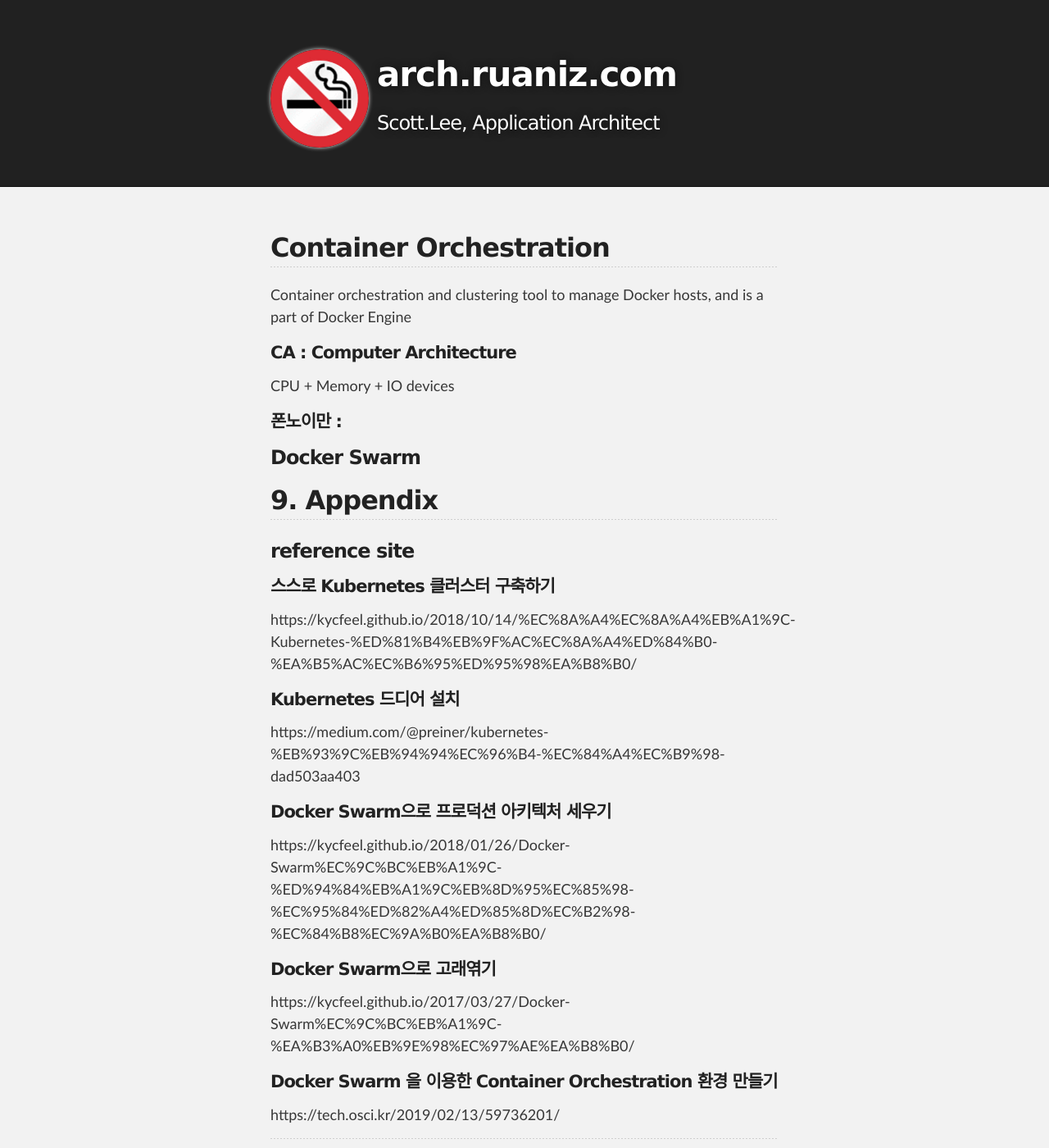
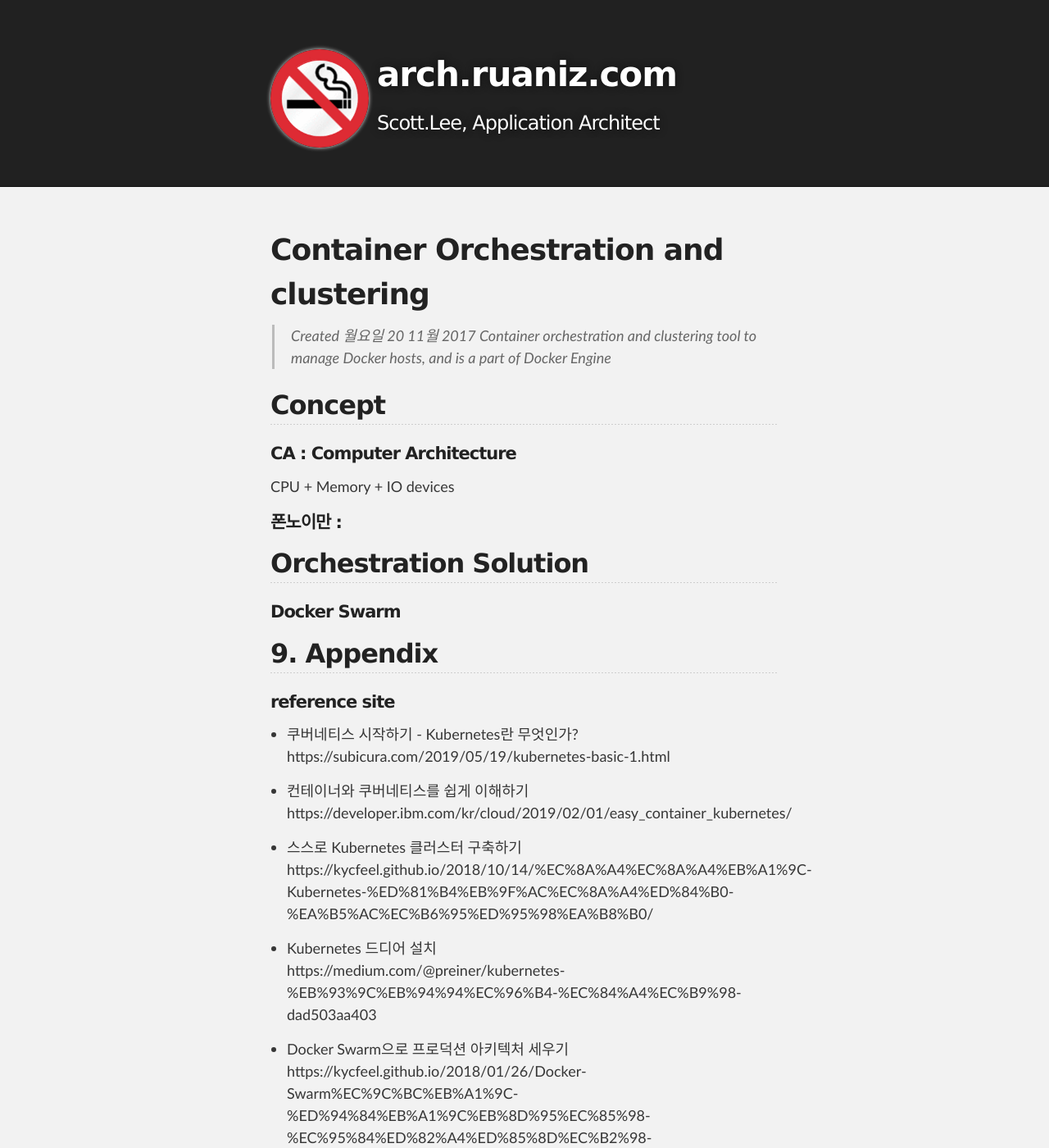
Before and after one commit to unlimited9/unlimited9.github.com, a Jekyll site: the page built from reference.notes/TA/cloud/docker/orchestration.n.clustering.md, in a window 1280 px wide and 1400 px high. Shown: the whole window at 82% size. Built offline with Jekyll 4.4.1, drawn with Linux system fonts in a browser that asks for light colours; our own code applies the rules of GitHub Pages for plain Markdown files; some of the changed text lies outside the part shown.

Commit message:
Update orchestration.n.clustering.md

```diff
--- a/reference.notes/TA/cloud/docker/orchestration.n.clustering.md
+++ b/reference.notes/TA/cloud/docker/orchestration.n.clustering.md
@@ -1,48 +1,54 @@
-## Container Orchestration
+# Container Orchestration and clustering
+
+>Created 월요일 20 11월 2017
 Container orchestration and clustering tool to manage Docker hosts, and is a part of Docker Engine
+
+## Concept
 
 #### CA : Computer Architecture
 CPU + Memory + IO devices
 
 #### 폰노이만 :
 
-### Docker Swarm
+## Orchestration Solution
+
+#### Docker Swarm
 
 ## 9. Appendix
 
-### reference site
+#### reference site
 
-#### 스스로 Kubernetes 클러스터 구축하기
+* 쿠버네티스 시작하기 - Kubernetes란 무엇인가?
+https://subicura.com/2019/05/19/kubernetes-basic-1.html
+
+* 컨테이너와 쿠버네티스를 쉽게 이해하기
+https://developer.ibm.com/kr/cloud/2019/02/01/easy_container_kubernetes/
+
+* 스스로 Kubernetes 클러스터 구축하기
 https://kycfeel.github.io/2018/10/14/%EC%8A%A4%EC%8A%A4%EB%A1%9C-Kubernetes-%ED%81%B4%EB%9F%AC%EC%8A%A4%ED%84%B0-%EA%B5%AC%EC%B6%95%ED%95%98%EA%B8%B0/
 
-#### Kubernetes 드디어 설치
+* Kubernetes 드디어 설치
 https://medium.com/@preiner/kubernetes-%EB%93%9C%EB%94%94%EC%96%B4-%EC%84%A4%EC%B9%98-dad503aa403
 
-#### Docker Swarm으로 프로덕션 아키텍처 세우기
+
++ Docker Swarm으로 프로덕션 아키텍처 세우기
 https://kycfeel.github.io/2018/01/26/Docker-Swarm%EC%9C%BC%EB%A1%9C-%ED%94%84%EB%A1%9C%EB%8D%95%EC%85%98-%EC%95%84%ED%82%A4%ED%85%8D%EC%B2%98-%EC%84%B8%EC%9A%B0%EA%B8%B0/
 
-#### Docker Swarm으로 고래엮기
++ Docker Swarm으로 고래엮기
 https://kycfeel.github.io/2017/03/27/Docker-Swarm%EC%9C%BC%EB%A1%9C-%EA%B3%A0%EB%9E%98%EC%97%AE%EA%B8%B0/
 
-#### Docker Swarm 을 이용한 Container Orchestration 환경 만들기
++ Docker Swarm 을 이용한 Container Orchestration 환경 만들기
 https://tech.osci.kr/2019/02/13/59736201/
 
----
-
-#### Docker Swarm으로 시작하는 오케스트레이션 - 1
++ Docker Swarm으로 시작하는 오케스트레이션 - 1
 https://judo0179.tistory.com/53
 
-#### 쿠버네티스 시작하기 - Kubernetes란 무엇인가?
-https://subicura.com/2019/05/19/kubernetes-basic-1.html
-
-#### How to Configure Docker Swarm with multiple Docker Nodes on Ubuntu 18.04
++ How to Configure Docker Swarm with multiple Docker Nodes on Ubuntu 18.04
 https://linuxconfig.org/how-to-configure-docker-swarm-with-multiple-docker-nodes-on-ubuntu-18-04
 
-#### Container Orchestration with Docker Machine, Docker Stack, and Docker Swarm
++ Container Orchestration with Docker Machine, Docker Stack, and Docker Swarm
 https://www.callicoder.com/docker-machine-swarm-stack-golang-example/
 
-#### 컨테이너와 쿠버네티스를 쉽게 이해하기
-https://developer.ibm.com/kr/cloud/2019/02/01/easy_container_kubernetes/
 
-#### [MSA 개념 정립하기] Managed Container
+- [MSA 개념 정립하기] Managed Container
 https://waspro.tistory.com/446
```
